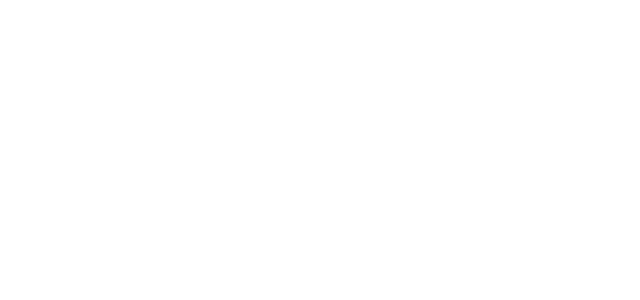
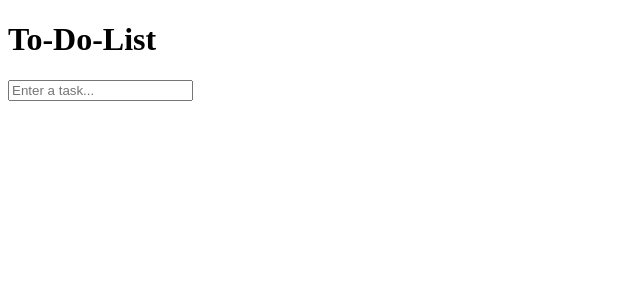
Before and after one commit to AhmadRabie1/To-Do-List, a React (Vite) app in the folder learn-react/: page / in a window 1280 px wide. Shown: the top 300 px of the page, without its empty margins (0-640 px from the left). Built offline with nearby package versions, Linux system fonts and the light colour scheme.

Commit message:
creat handleinputchange function

```diff
--- a/learn-react/src/ToDoList.jsx
+++ b/learn-react/src/ToDoList.jsx
@@ -6,8 +6,35 @@ function ToDoList(){
     const[tasks, setTasks] = useState([])
     const[newTask, setNewTask] = useState([])
 
+
+    function handleInputChnage(event){
+        setNewTask(event.target.value);
+    }
+
+    function addTask(){
+
+    }
+
+    function deleteTask(index){
+
+    }
+
+    function moveTaskUp(index){
+
+    }
+
+    function moveTaskDown(index){
+
+    }
     return(
-        <></>
+        <div className="to-do-list">
+
+            <h1>To-Do-List</h1>
+
+            <div>
+                <input type="text" placeholder="Enter a task..." value={newTask} onChange={handleInputChnage}/>
+            </div>
+        </div>
     );
 }
 export default ToDoList
```
